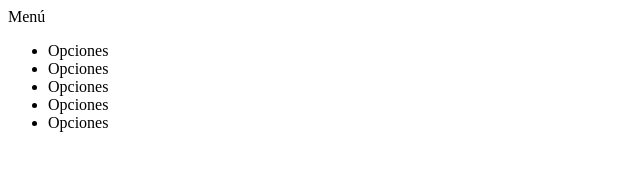
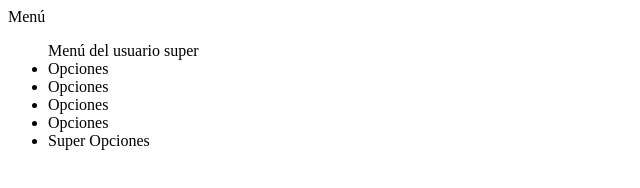
Before and after one commit to paulmillan/pwgit, a plain HTML site: page index.html in a window 1280 px wide. Shown: the whole page, without its empty margins (0-640 px from the left). Drawn offline with Linux system fonts and the light colour scheme.

Commit message:
Modificacion para super menu

```diff
--- a/index.html
+++ b/index.html
@@ -8,11 +8,12 @@
 		<body>
 			Men&uacute;
 			<ul>
+				Men&uacute; del usuario super
 				<li>Opciones</li>
 				<li>Opciones</li>
 				<li>Opciones</li>
 				<li>Opciones</li>
-				<li>Opciones</li>
+				<li>Super Opciones</li>
 			</ul>
 		</body>
 
```
Also changed, not shown: miscommits.txt (added).
